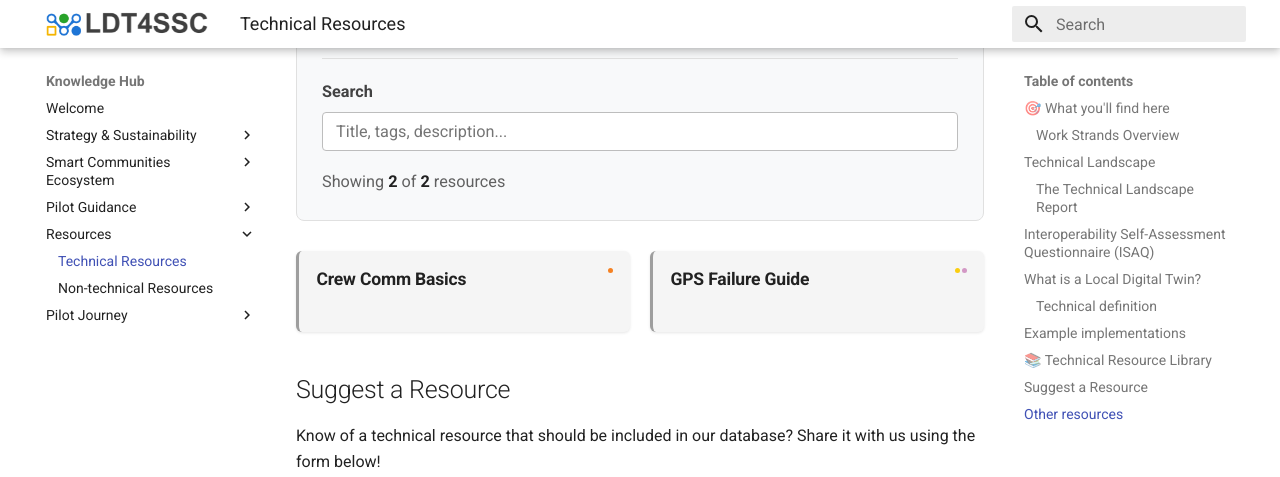
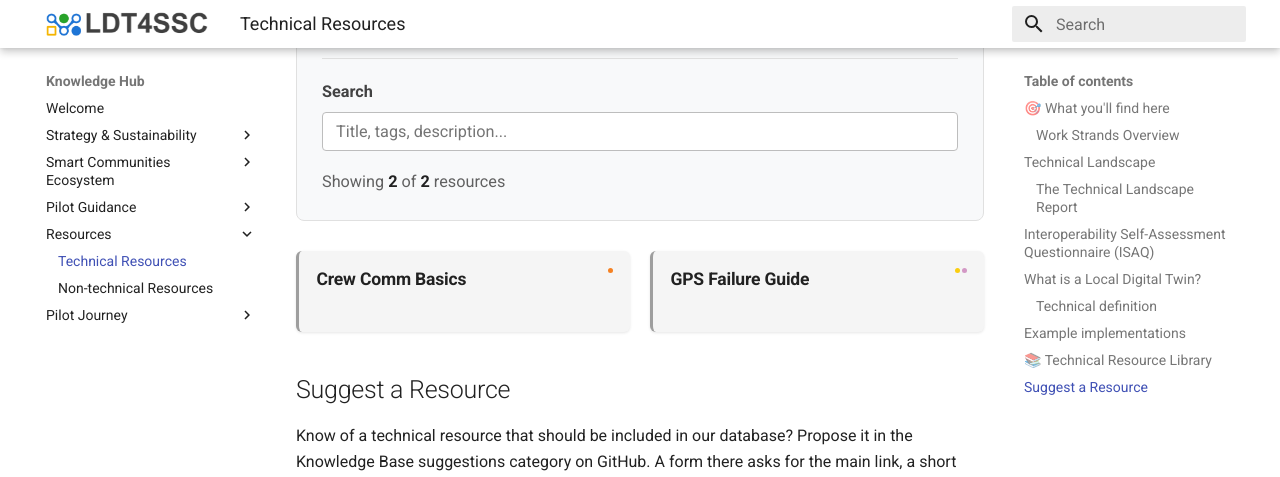
Before and after one commit to ldt4ssc/ldt4ssc.github.io, an MkDocs documentation site: the page built from docs/resources_content/tech_resources.md, in a window 1280 px wide and 1400 px high, scrolled down 4761 px. Shown: the top 477 px of the window. Built offline with MkDocs 1.6.1 and Material for MkDocs 9.7.7, drawn with Linux system fonts in a browser that asks for light colours; some of the changed text lies outside the part shown.

Commit message:
update: resource link

```diff
--- a/docs/resources_content/tech_resources.md
+++ b/docs/resources_content/tech_resources.md
@@ -287,11 +287,17 @@
 
 ## Suggest a Resource
 
-Know of a technical resource that should be included in our database? Share it with us using the form below!
+Know of a technical resource that should be included in our database? Propose it in the
+Knowledge Base suggestions category on GitHub. A form there asks for the main link, a short
+description, why it matters for Local Digital Twins, the publisher, and who it is for.
 
-<div class="form-container">
-  <iframe src="https://github.com/ldt4ssc/ldt4ssc.github.io/discussions/new?category=knowledge-base-suggestions" width="100%" height="721" frameborder="0" marginheight="0" marginwidth="0">Loading…</iframe>
-</div>
+Others can upvote or comment, and curators add agreed suggestions to the catalogue.
 
+<p style="text-align: center; margin-top: 1.5rem;">
+  <a href="https://github.com/ldt4ssc/ldt4ssc.github.io/discussions/new?category=knowledge-base-suggestions" class="suggest-resource-button" target="_blank" rel="noopener">Suggest a resource on GitHub</a>
+</p>
 
-## Other resources
+<p style="text-align: center; color: #616161; font-size: 0.8rem;">
+  Posting needs a free GitHub account. To report an error in an existing entry,
+  <a href="https://github.com/ldt4ssc/ldt4ssc.github.io/issues/new" target="_blank" rel="noopener">open an issue</a> instead.
+</p>
```
